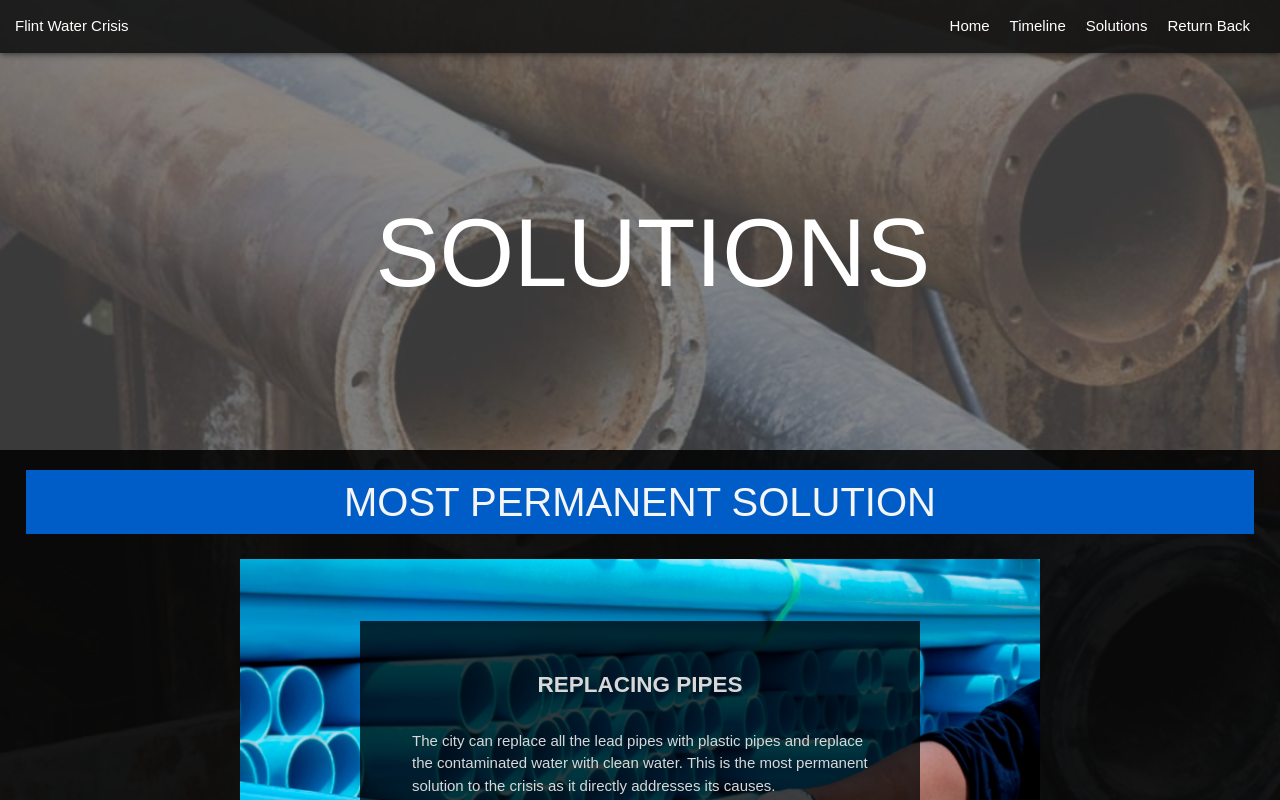
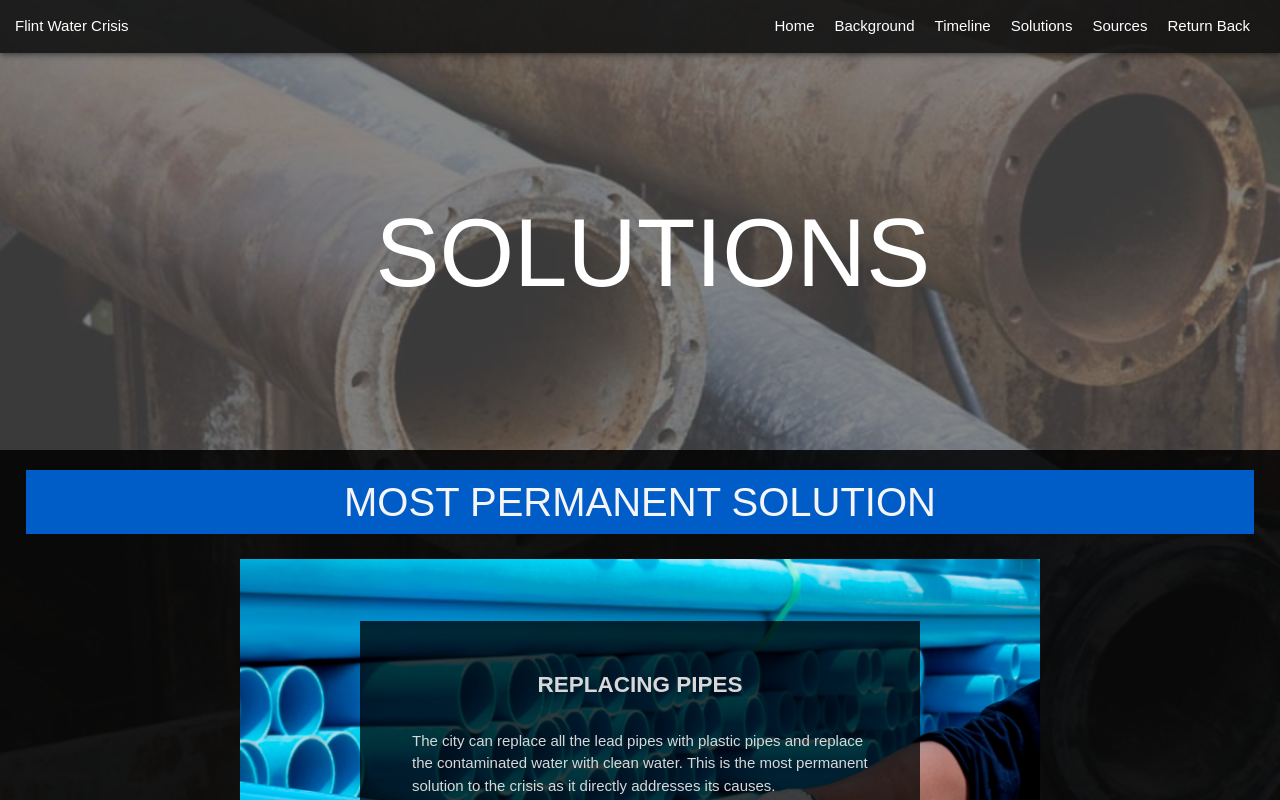
Before and after one commit to amklin/Flint_Water_Crisis, a plain HTML site: page solutions.html in a window 1280 px wide. Shown: the top 800 px of the page. Drawn offline with nearby package versions, Linux system fonts and the light colour scheme.

Commit message:
Solutions Header
- Fixed header on solutions page

```diff
--- a/solutions.html
+++ b/solutions.html
@@ -22,8 +22,10 @@
             <h5 class="link home"><a href="index.html">Home</a></h5>
 
             <!--Links to Timeline and Solutions Pages-->
+            <h5 class="link bgl"><a href="background.html">Background</a></h5>
             <h5 class="link time"><a href="timeline.html">Timeline</a></h5>
             <h5 class="link sol"><a href="solutions.html">Solutions</a></h5>
+            <h5 class="link sor"><a href="sources.html">Sources</a></h5>
 
             <!--Link to Return To Previous Page-->
             <h5 class="link return"><a class="return-link">Return Back</a></h5>
```
